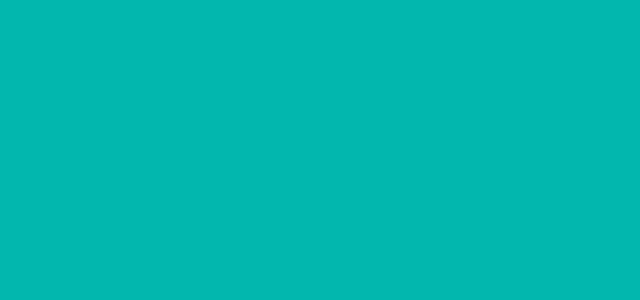
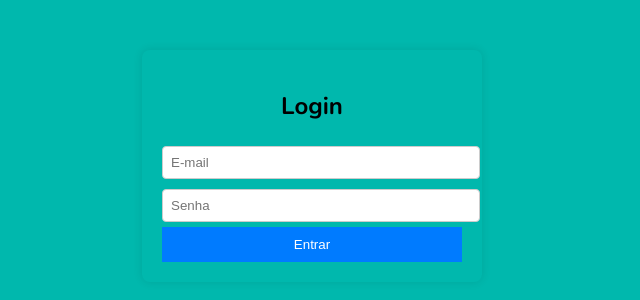
Before and after one commit to Suyannesara/urlShortener, a Vue app in the folder webapp/: page /login in a window 1280 px wide. Before the commit this address had no page. Shown: the part 234-534 px from the top of the page, without its empty margins (328-968 px from the left). Built offline with nearby package versions, Linux system fonts and the light colour scheme.

Commit message:
login interface

```diff
--- a/webapp/src/router/index.js
+++ b/webapp/src/router/index.js
@@ -17,6 +17,11 @@ const routes = [
     name: "Register",
     component: () => import("@/views/Register.vue"),
   },
+  {
+    path: "/login",
+    name: "Login",
+    component: () => import("@/views/Login.vue"),
+  },
 ];
 
 const router = createRouter({
--- /dev/null
+++ b/webapp/src/views/Login.vue
@@ -0,0 +1,84 @@
+<template>
+    <div class="container">
+      <h2>Login</h2>
+
+      <input v-model="email" type="email" placeholder="E-mail" required />
+      <input v-model="password" type="password" placeholder="Senha" required />
+
+      <button @click="login">Entrar</button>
+
+      <p v-if="error" class="error">{{ error }}</p>
+    </div>
+  </template>
+
+  <script>
+//   import auth from "@/services/auth"; // Supondo que você tenha um serviço de autenticação
+
+  export default {
+    data() {
+      return {
+        email: "",
+        password: "",
+        error: "",
+      };
+    },
+    methods: {
+      async login() {
+        this.error = "";
+
+        if (!this.email || !this.password) {
+          this.error = "Preencha todos os campos!";
+          return;
+        }
+
+        try {
+          const response = await auth.login({
+            email: this.email,
+            password: this.password,
+          });
+
+          console.log("Login realizado:", response.data);
+          // Redirecionar ou armazenar token aqui
+        } catch (err) {
+          this.error = "E-mail ou senha inválidos!";
+        }
+      },
+    },
+  };
+  </script>
+
+  <style scoped>
+  .container {
+    max-width: 300px;
+    margin: auto;
+    padding: 20px;
+    text-align: center;
+    border-radius: 8px;
+    box-shadow: 0 0 10px rgba(0, 0, 0, 0.1);
+  }
+
+  input {
+    width: 100%;
+    margin: 5px 0;
+    padding: 8px;
+    border: 1px solid #ccc;
+    border-radius: 4px;
+  }
+
+  button {
+    width: 100%;
+    padding: 10px;
+    background-color: #007bff;
+    color: white;
+    border: none;
+    cursor: pointer;
+  }
+
+  button:hover {
+    background-color: #0056b3;
+  }
+
+  .error {
+    color: red;
+  }
+  </style>
--- a/webapp/src/views/Register.vue
+++ b/webapp/src/views/Register.vue
@@ -10,7 +10,7 @@
       <input v-model="email" type="email" placeholder="E-mail" required />
       <input v-model="password" type="password" placeholder="Senha" required />
 
-      <button @click="cadastrar">Cadastrar</button>
+      <button @click="register">Cadastrar</button>
 
       <p v-if="error" class="error">{{ error }}</p>
       <p v-if="success" class="success">{{ success }}</p>
@@ -30,7 +30,7 @@
       };
     },
     methods: {
-      async cadastrar() {
+      async register() {
         this.error = "";
         this.success = "";
 
@@ -47,11 +47,15 @@
             })
 
             this.success = resp.data.message
+
+            setTimeout(() => {
+                this.$router.push("/login");
+            }, 2000);
         } catch (err) {
           if (err.response.status === 409) {
             this.error = "E-mail já cadastrado!";
           } else {
-            this.error = "ErroR ao cadastrar. Tente novamente!";
+            this.error = "Error ao cadastrar. Tente novamente!";
           }
         }
       },
```
